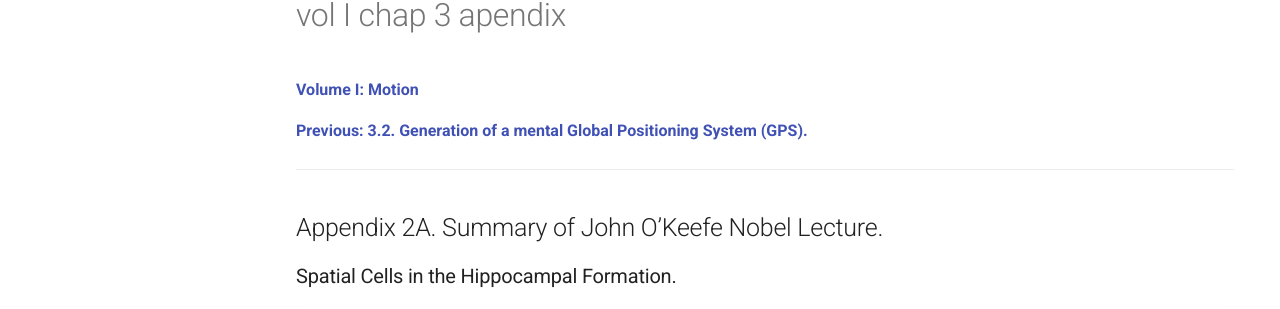
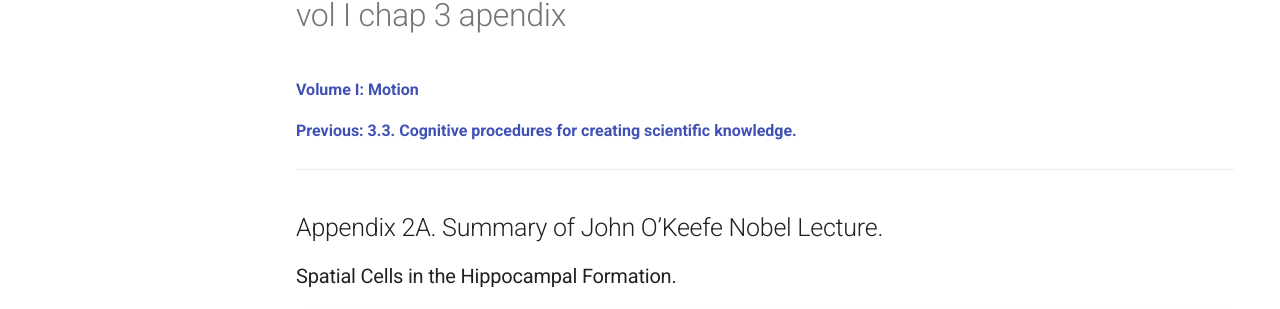
Before and after one commit to modphysnobel/modphysnobel.github.io, an MkDocs documentation site: the page built from docs/vol-I/vol-I-chap-3-apendix.md, in a window 1280 px wide and 900 px high. Shown: the part 151-460 px from the top of the window. Built offline with MkDocs 1.6.1 and Material for MkDocs 9.7.7, drawn with Linux system fonts in a browser that asks for light colours; some web fonts are replaced; comment, search, counter and statistics services are not loaded.

Commit message:
Update vol-I-chap-3-apendix.md

```diff
--- a/docs/vol-I/vol-I-chap-3-apendix.md
+++ b/docs/vol-I/vol-I-chap-3-apendix.md
@@ -1,6 +1,6 @@
 [**Volume I: Motion**](./volume-I.md)
 
-[**Previous: 3.2.  Generation of a mental Global Positioning System (GPS).**](./vol-I-chap-3-sect-2.md)
+[**Previous: 3.3. Cognitive procedures for creating scientific knowledge.**](./vol-I-chap-3-sect-3.md)
 
 ***
 
```
